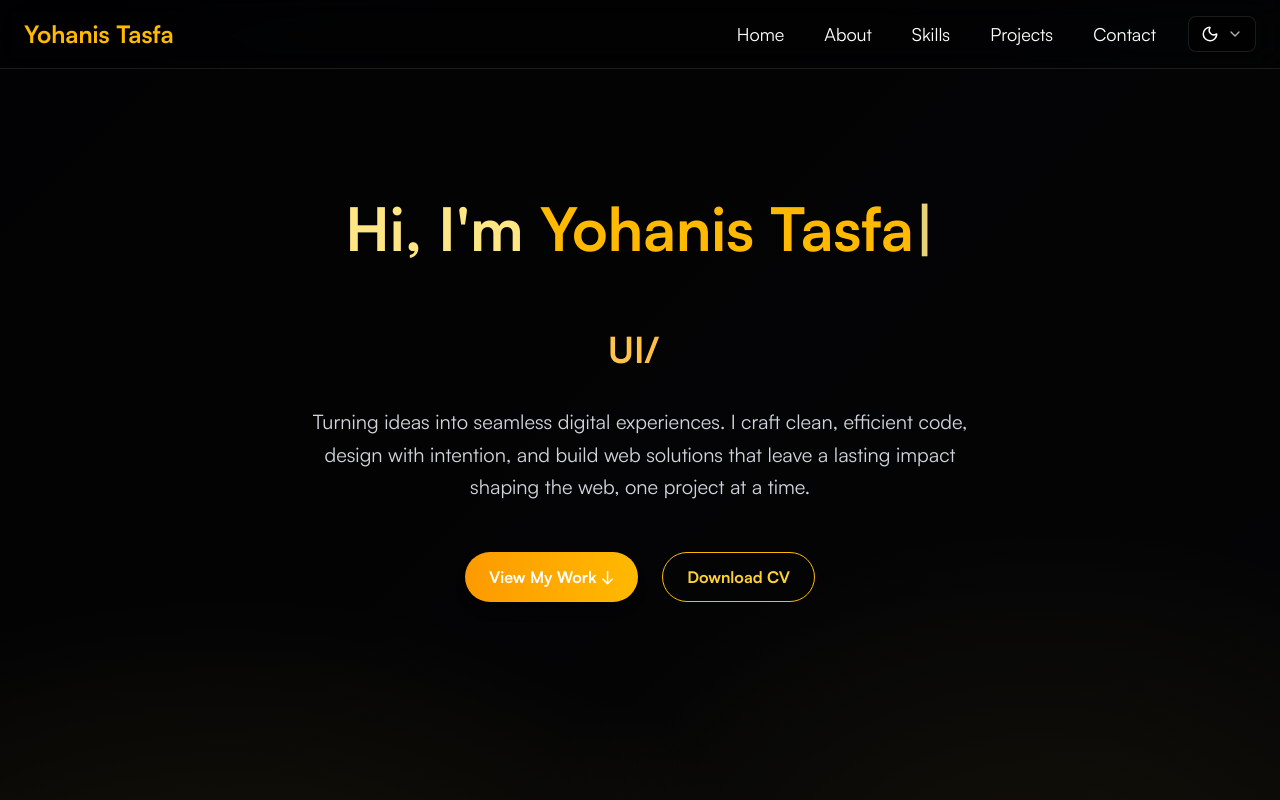
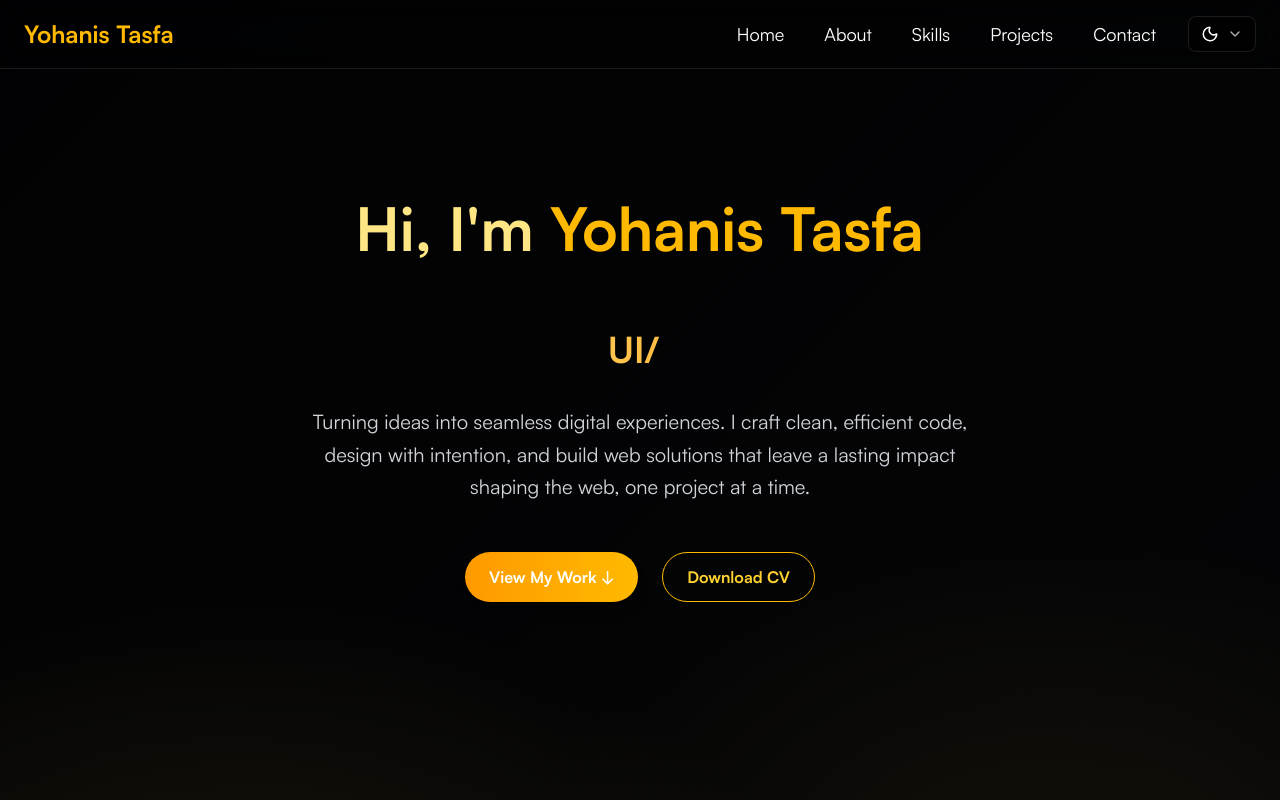
Before and after one commit to yohanis-Tasfa/my-portfolio, a React (Vite) app: page / in a window 1280 px wide. Shown: the top 800 px of the page. Built offline with nearby package versions, Linux system fonts and the light colour scheme.

Commit message:
amber removed

```diff
--- a/src/components/Hero.jsx
+++ b/src/components/Hero.jsx
@@ -67,6 +67,7 @@ export default function Hero() {
                 deleteSpeed: 0,
                 pauseFor: 9999999,
                 html: true,
+                cursor: "",
               }}
             />
           </span>
```
